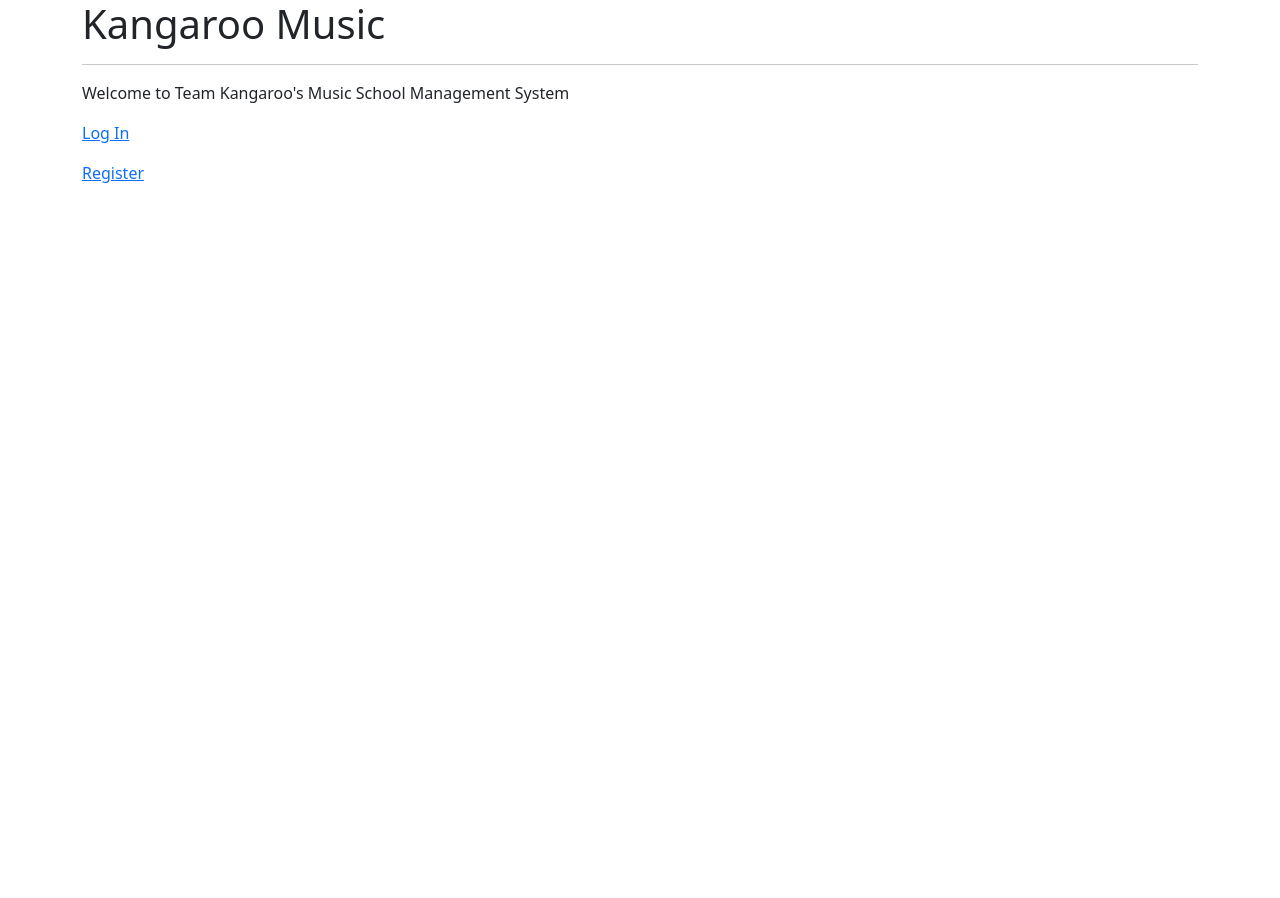
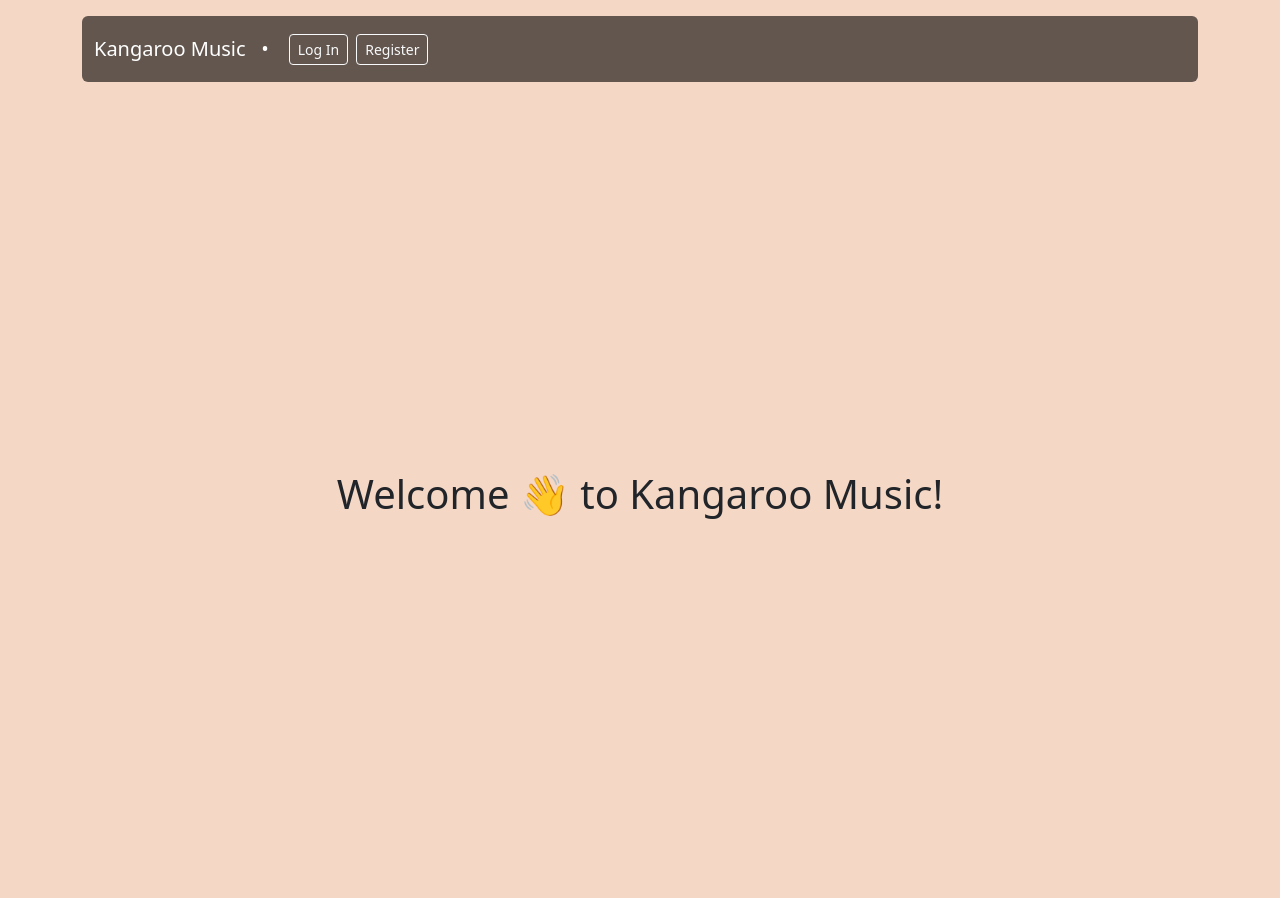
Before and after one commit to ubkh/seg-msms, a Django app: page / in a window 1280 px wide. Before the commit the page ends 183 px from the top, so only its background shows below. Run offline with Django 4.2, Linux system fonts and the light colour scheme.

Commit message:
Redesign landing template page using Bootstrap

```diff
--- a/lessons/templates/base.html
+++ b/lessons/templates/base.html
@@ -9,9 +9,9 @@
               integrity="sha384-Zenh87qX5JnK2Jl0vWa8Ck2rdkQ2Bzep5IDxbcnCeuOxjzrPF/et3URy9Bv1WTRi"
               crossorigin="anonymous">
     </head>
-    {% block body %}
-    {% endblock %}
-    <body>
-        <script src="https://cdn.jsdelivr.net/npm/bootstrap@5.2.2/dist/js/bootstrap.bundle.min.js" integrity="sha384-OERcA2EqjJCMA+/3y+gxIOqMEjwtxJY7qPCqsdltbNJuaOe923+mo//f6V8Qbsw3" crossorigin="anonymous"></script>
+    <body style="background-color:#f5d7c6;">
+        {% block body %}{% endblock %}
     </body>
+    <script src="https://cdn.jsdelivr.net/npm/bootstrap@5.2.2/dist/js/bootstrap.bundle.min.js" integrity="sha384-OERcA2EqjJCMA+/3y+gxIOqMEjwtxJY7qPCqsdltbNJuaOe923+mo//f6V8Qbsw3" crossorigin="anonymous"></script>
+</body>
 </html>
--- a/lessons/templates/index.html
+++ b/lessons/templates/index.html
@@ -1,14 +1,9 @@
 {% extends 'base.html' %}
 {% block body %}
     <div class="container">
-        <h1>Kangaroo Music</h1>
-        <hr>
-        <p>Welcome to Team Kangaroo's Music School Management System</p>
-        <p>
-            <a href="{% url 'login' %}">Log In</a>
-        </p>
-        <p>
-            <a href="{% url 'register' %}">Register</a>
-        </p>
+        {% include 'partials/navbar.html' %}
+        <div class="vh-100 d-flex justify-content-center align-items-center">
+            <p class="h1 fs-1">Welcome 👋 to Kangaroo Music!</p>
+        </div>
     </div>
 {% endblock %}
--- /dev/null
+++ b/lessons/templates/partials/navbar.html
@@ -0,0 +1,11 @@
+<nav class="navbar navbar-expand-lg navbar-dark bg-black py-3 my-3 rounded-2" style="--bs-bg-opacity: .6;">
+    <div class="container-fluid mx-auto">
+        <span class="navbar-brand mb-0 h1">Kangaroo Music&nbsp&nbsp&nbsp•</span>
+        <div class="collapse navbar-collapse" id="navbarNavAltMarkup">
+            <div class="navbar-nav">
+                <a class="btn btn-outline-light mx-1 btn-sm" role="button" href="{% url 'login' %}">Log In</a>
+                <a class="btn btn-outline-light mx-1 btn-sm" role="button" href="{% url 'register' %}">Register</a>
+            </div>
+        </div>
+    </div>
+</nav>
```
